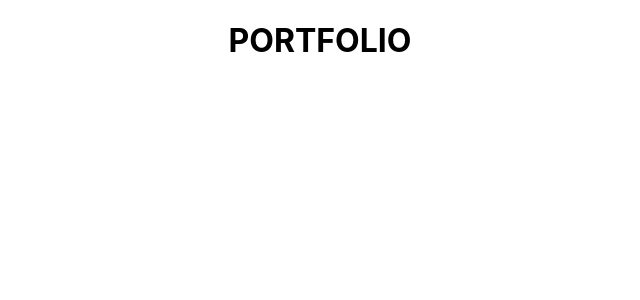
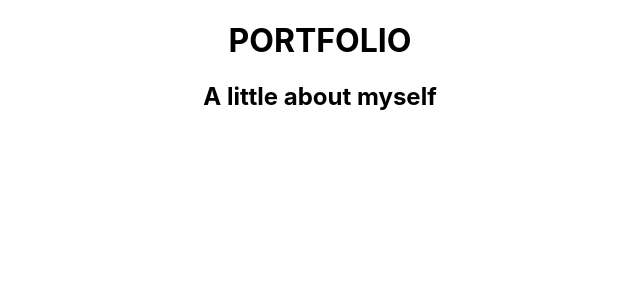
Before and after one commit to zachdev1023/portfolio, a React (Create React App) app: page / in a window 1280 px wide. Shown: the top 300 px of the page, without its empty margins (320-960 px from the left). Built offline with nearby package versions, Linux system fonts and the light colour scheme.

Commit message:
Adding another line for testing purposese

```diff
--- a/src/App.js
+++ b/src/App.js
@@ -1,10 +1,10 @@
-import logo from './logo.svg';
 import './App.css';
 
 function App() {
   return (
     <div className="App">
       <h1>PORTFOLIO</h1>
+      <h2>A little about myself</h2>
     </div>
   );
 }
```
